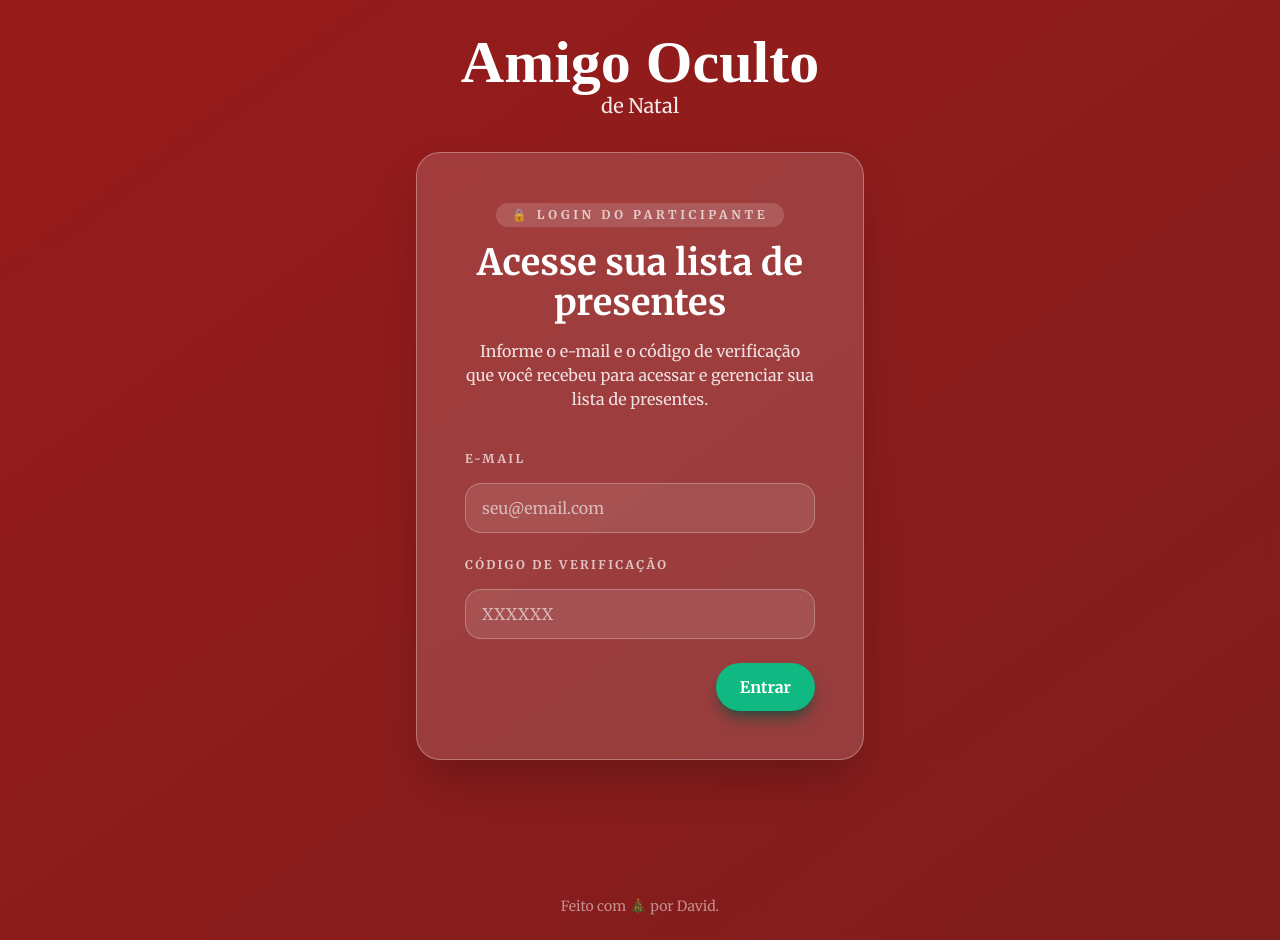
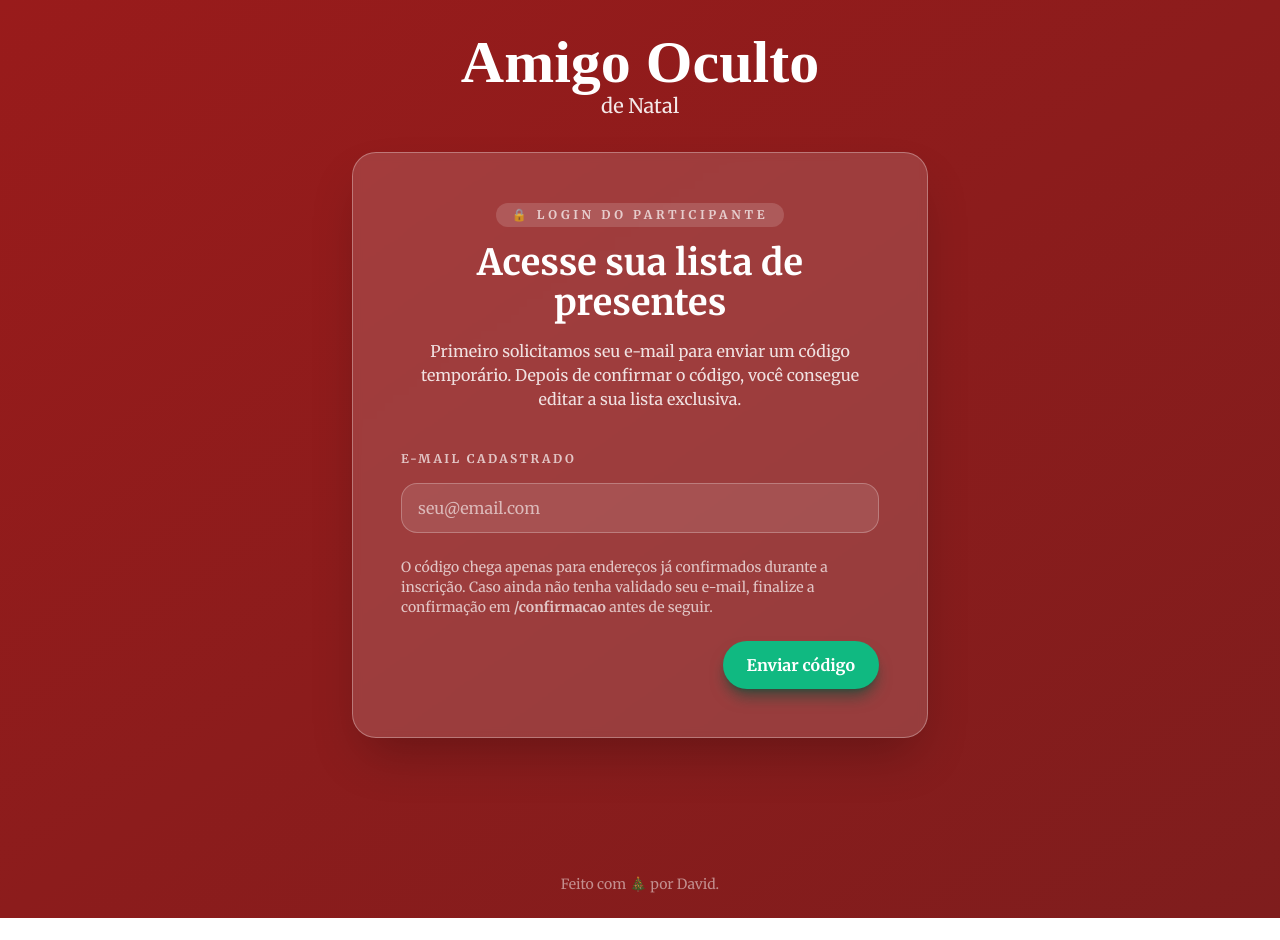
Before and after one commit to Pexe171/AmigoOcuto, a React (Vite) app in the folder web/: page /login in a window 1280 px wide. After the commit the page ends 918 px from the top, so only its background shows below. Built offline with nearby package versions, Linux system fonts and the light colour scheme; a web font is replaced by a local one.

Commit message:
Implementa fluxo de login em duas etapas para listas

```diff
--- a/web/src/App.tsx
+++ b/web/src/App.tsx
@@ -1,7 +1,6 @@
 import { BrowserRouter, Routes, Route, useNavigate, Navigate } from 'react-router-dom';
 import RegistrationPage from './pages/RegistrationPage';
 import VerificationPage from './pages/VerificationPage';
-import RequestVerificationCodePage from './pages/RequestVerificationCodePage';
 import GiftListPage from './pages/GiftListPage';
 import GiftLookupPage from './pages/GiftLookupPage';
 import AdminPage from './pages/AdminPage';
--- a/web/src/components/ProtectedRoute.tsx
+++ b/web/src/components/ProtectedRoute.tsx
@@ -1,4 +1,4 @@
-import React from 'react';
+import React, { useEffect } from 'react';
 import { Navigate } from 'react-router-dom';
 import { useParticipant } from '../context/ParticipantContext';
 import { useNotification } from '../hooks/useNotification';
@@ -11,9 +11,16 @@ const ProtectedRoute: React.FC<ProtectedRouteProps> = ({ children }) => {
   const { participant } = useParticipant();
   const { show } = useNotification();
 
-  if (!participant.token) {
-    show('error', 'Você precisa estar logado para acessar esta página.');
-    return <Navigate to="/participant-login" replace />;
+  const isAuthenticated = Boolean(participant.token);
+
+  useEffect(() => {
+    if (!isAuthenticated) {
+      show('error', 'Você precisa estar logado para acessar esta página.');
+    }
+  }, [isAuthenticated, show]);
+
+  if (!isAuthenticated) {
+    return <Navigate to="/login" replace />;
   }
 
   return <>{children}</>;
--- a/web/src/pages/HomePage.tsx
+++ b/web/src/pages/HomePage.tsx
@@ -48,7 +48,7 @@ const HomePage: React.FC = () => {
 
           {/* Botão Secundário: Construir Lista (Branco/Vermelho para contraste) */}
           <ButtonStyle
-            to="/listas"
+            to="/login"
             className="bg-white text-red-700 shadow-white/50 hover:bg-gray-100 focus:ring-white"
           >
             Construir Lista
--- a/web/src/pages/ParticipantLoginPage.tsx
+++ b/web/src/pages/ParticipantLoginPage.tsx
@@ -1,21 +1,25 @@
-import { useState } from 'react';
+import { useEffect, useState } from 'react';
 import { useForm, Resolver } from 'react-hook-form';
 import { zodResolver } from '@hookform/resolvers/zod';
 import { z } from 'zod';
-import { useNavigate } from 'react-router-dom';
+import { useNavigate, useSearchParams } from 'react-router-dom';
 import FestiveCard from '../components/FestiveCard';
 import { api, extractErrorMessage } from '../services/api';
 import { useNotification } from '../hooks/useNotification';
 import Notification from '../components/Notification';
 import { useParticipant } from '../context/ParticipantContext';
-import { inputClass, labelClass, primaryButtonClass } from '../styles/theme';
+import { inputClass, labelClass, primaryButtonClass, secondaryButtonClass } from '../styles/theme';
 
-const loginSchema = z.object({
+const emailOnlySchema = z.object({
   email: z.string().email('Informe um e-mail válido.'),
+});
+
+const codeSchema = z.object({
   code: z.string().length(6, 'O código de verificação deve ter 6 dígitos.'),
 });
 
-type LoginForm = z.infer<typeof loginSchema>;
+type EmailForm = z.infer<typeof emailOnlySchema>;
+type CodeForm = z.infer<typeof codeSchema>;
 
 type ParticipantLoginResponse = {
   message: string;
@@ -32,66 +36,167 @@ type ParticipantLoginResponse = {
 };
 
 const ParticipantLoginPage: React.FC = () => {
-  const [loading, setLoading] = useState(false);
+  const [step, setStep] = useState<'email' | 'code'>('email');
+  const [emailForLogin, setEmailForLogin] = useState('');
+  const [requestingCode, setRequestingCode] = useState(false);
+  const [confirmingCode, setConfirmingCode] = useState(false);
   const { notification, show, clear } = useNotification();
-  const { setParticipant } = useParticipant();
+  const { participant, setParticipant } = useParticipant();
   const navigate = useNavigate();
+  const [searchParams] = useSearchParams();
 
-  const {
-    register,
-    handleSubmit,
-    formState: { errors },
-  } = useForm<LoginForm>({
-    resolver: zodResolver(loginSchema) as Resolver<LoginForm>,
+  const emailForm = useForm<EmailForm>({
+    resolver: zodResolver(emailOnlySchema) as Resolver<EmailForm>,
+    defaultValues: { email: '' },
   });
 
-  const onSubmit = handleSubmit(async (data) => {
-    setLoading(true);
+  const codeForm = useForm<CodeForm>({
+    resolver: zodResolver(codeSchema) as Resolver<CodeForm>,
+    defaultValues: { code: '' },
+  });
+
+  useEffect(() => {
+    if (participant.token) {
+      navigate('/listas');
+    }
+  }, [participant.token, navigate]);
+
+  useEffect(() => {
+    const emailParam = searchParams.get('email');
+    if (emailParam) {
+      const normalized = emailParam.trim().toLowerCase();
+      setEmailForLogin(normalized);
+      setStep('code');
+      emailForm.reset({ email: normalized });
+      codeForm.reset({ code: '' });
+    }
+  }, [searchParams, emailForm, codeForm]);
+
+  const handleCodeRequest = emailForm.handleSubmit(async ({ email }) => {
+    setRequestingCode(true);
+    clear();
+    const normalized = email.trim().toLowerCase();
+    try {
+      await api.post('/participants/request-verification-code', { email: normalized });
+      setEmailForLogin(normalized);
+      codeForm.reset({ code: '' });
+      setStep('code');
+      show('success', 'Código enviado! Verifique sua caixa de entrada ou o spam.');
+    } catch (error) {
+      show('error', extractErrorMessage(error));
+    } finally {
+      setRequestingCode(false);
+    }
+  });
+
+  const handleCodeConfirmation = codeForm.handleSubmit(async ({ code }) => {
+    const normalizedEmail = emailForLogin.trim().toLowerCase();
+    if (!normalizedEmail) {
+      show('error', 'Informe o e-mail utilizado para solicitar o código.');
+      return;
+    }
+
+    setConfirmingCode(true);
     clear();
     try {
-      const response = await api.post('/participants/login', data);
-      const { token, participant } = response.data as ParticipantLoginResponse;
+      const response = await api.post('/participants/login', { email: normalizedEmail, code });
+      const { token, participant: participantData } = response.data as ParticipantLoginResponse;
 
       setParticipant({
-        id: participant.id,
-        firstName: participant.firstName,
-        isChild: participant.isChild,
-        contactEmail: participant.contactEmail ?? null,
-        token: token,
+        id: participantData.id,
+        firstName: participantData.firstName,
+        isChild: participantData.isChild,
+        contactEmail: participantData.contactEmail ?? null,
+        token,
         giftListAuthToken: null,
       });
 
-      show('success', `Bem-vindo(a), ${participant.firstName}!`);
-      navigate('/lista-presentes');
+      show('success', `Bem-vindo(a), ${participantData.firstName}!`);
+      navigate('/listas');
     } catch (error) {
       show('error', extractErrorMessage(error));
     } finally {
-      setLoading(false);
+      setConfirmingCode(false);
     }
   });
+
+  const handleChangeEmail = (): void => {
+    setStep('email');
+    setEmailForLogin('');
+    codeForm.reset({ code: '' });
+  };
+
+  const handleResendCode = async (): Promise<void> => {
+    if (!emailForLogin) {
+      show('error', 'Informe o e-mail para solicitar um novo código.');
+      return;
+    }
+    setRequestingCode(true);
+    clear();
+    try {
+      await api.post('/participants/request-verification-code', { email: emailForLogin });
+      codeForm.reset({ code: '' });
+      show('success', 'Um novo código foi enviado. Dê uma olhada no seu e-mail!');
+    } catch (error) {
+      show('error', extractErrorMessage(error));
+    } finally {
+      setRequestingCode(false);
+    }
+  };
+
+  const emailErrors = emailForm.formState.errors;
+  const codeErrors = codeForm.formState.errors;
 
   return (
     <FestiveCard
       title="Acesse sua lista de presentes"
       eyebrow="🔒 Login do participante"
-      description="Informe o e-mail e o código de verificação que você recebeu para acessar e gerenciar sua lista de presentes."
-      maxWidth="max-w-md"
+      description="Primeiro solicitamos seu e-mail para enviar um código temporário. Depois de confirmar o código, você consegue editar a sua lista exclusiva."
+      maxWidth="max-w-xl"
     >
       {notification && <Notification type={notification.type} message={notification.message} onClose={clear} />}
 
-      <form onSubmit={onSubmit} className="space-y-6">
+      {step === 'email' && (
+        <form onSubmit={handleCodeRequest} className="space-y-6">
           <div className="space-y-2">
             <label htmlFor="email" className={labelClass}>
-            E-mail
+              E-mail cadastrado
             </label>
             <input
               id="email"
               type="email"
-            {...register('email')}
+              {...emailForm.register('email')}
               className={inputClass}
               placeholder="seu@email.com"
             />
-          {errors.email && <p className="text-sm text-rose-200">{errors.email.message}</p>}
+            {emailErrors.email && <p className="text-sm text-rose-200">{emailErrors.email.message}</p>}
+          </div>
+
+          <p className="text-sm text-white/70">
+            O código chega apenas para endereços já confirmados durante a inscrição. Caso ainda não tenha validado seu e-mail, finalize a confirmação em <strong>/confirmacao</strong> antes de seguir.
+          </p>
+
+          <div className="flex justify-end">
+            <button type="submit" className={primaryButtonClass} disabled={requestingCode}>
+              {requestingCode ? 'Enviando código...' : 'Enviar código' }
+            </button>
+          </div>
+        </form>
+      )}
+
+      {step === 'code' && (
+        <form onSubmit={handleCodeConfirmation} className="space-y-6">
+          <div className="space-y-2">
+            <label htmlFor="confirm-email" className={labelClass}>
+              E-mail utilizado
+            </label>
+            <input
+              id="confirm-email"
+              type="email"
+              value={emailForLogin}
+              readOnly
+              className={`${inputClass} bg-white/40 text-red-900 font-semibold cursor-not-allowed`}
+            />
           </div>
 
           <div className="space-y-2">
@@ -101,20 +206,29 @@ const ParticipantLoginPage: React.FC = () => {
             <input
               id="code"
               type="text"
-            {...register('code')}
+              maxLength={6}
+              {...codeForm.register('code')}
               className={inputClass}
               placeholder="XXXXXX"
-            maxLength={6}
             />
-          {errors.code && <p className="text-sm text-rose-200">{errors.code.message}</p>}
+            {codeErrors.code && <p className="text-sm text-rose-200">{codeErrors.code.message}</p>}
           </div>
 
-        <div className="flex justify-end">
-          <button type="submit" className={primaryButtonClass} disabled={loading}>
-            {loading ? 'Entrando...' : 'Entrar'}
+          <div className="flex flex-col gap-3 sm:flex-row sm:items-center sm:justify-between">
+            <div className="flex gap-2">
+              <button type="button" onClick={handleChangeEmail} className={secondaryButtonClass}>
+                Alterar e-mail
+              </button>
+              <button type="button" onClick={handleResendCode} className={secondaryButtonClass} disabled={requestingCode}>
+                {requestingCode ? 'Reenviando...' : 'Reenviar código'}
+              </button>
+            </div>
+            <button type="submit" className={primaryButtonClass} disabled={confirmingCode}>
+              {confirmingCode ? 'Confirmando...' : 'Acessar lista'}
             </button>
           </div>
         </form>
+      )}
     </FestiveCard>
   );
 };
--- a/web/src/pages/VerificationPage.tsx
+++ b/web/src/pages/VerificationPage.tsx
@@ -106,7 +106,7 @@ const VerificationPage: React.FC = () => {
 
       // Redirect to login page after successful confirmation
       setTimeout(() => {
-        navigate('/participant-login'); // Redirect to login page
+        navigate('/login'); // Redirect to login page
       }, 1500);
     } catch (error) {
       show('error', extractErrorMessage(error));
```
Also changed, not shown: web/src/pages/GiftListPage.tsx (+29 -22 lines), 1 other file (tests, documents, lock files or other folders). Lines whose indentation alone changed are shown as unchanged.
